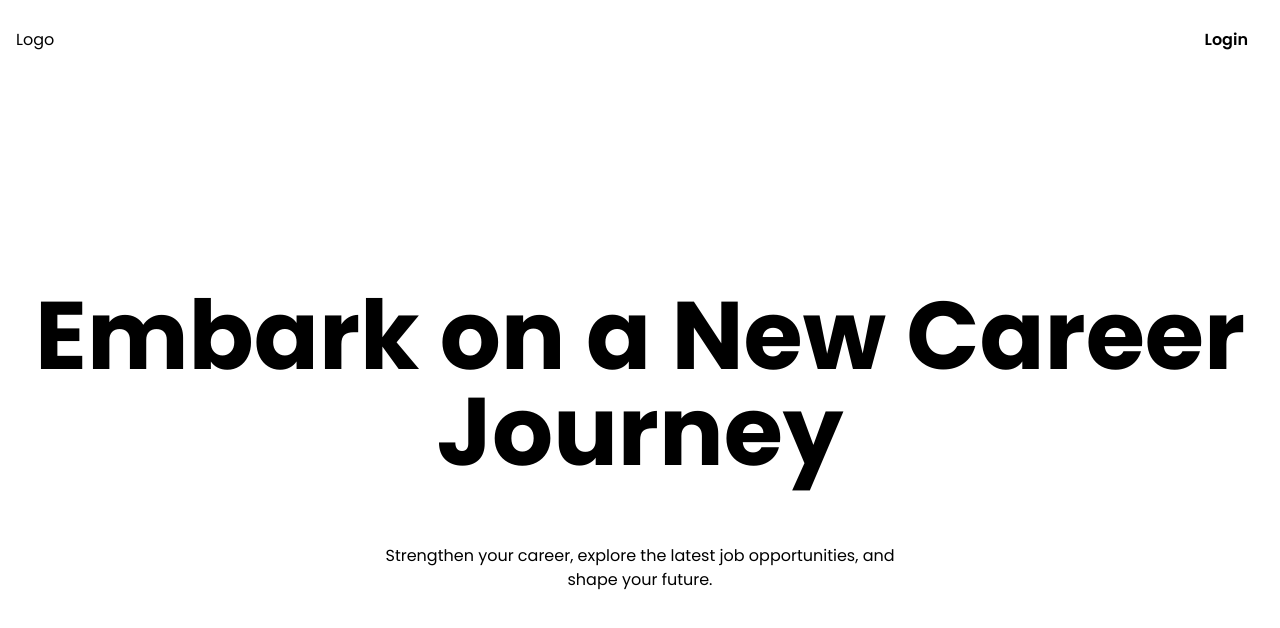
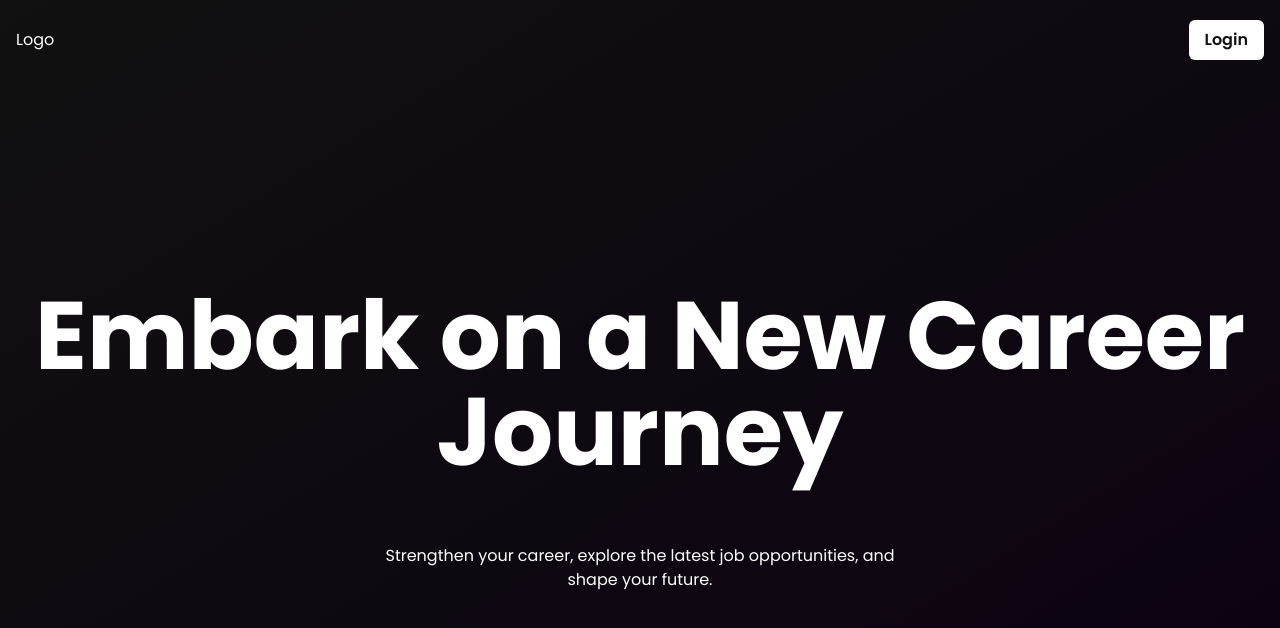
Before and after one commit to mucahittasan/Job-Finding-App, a Next.js app: page / in a window 1280 px wide. Shown: the top 628 px of the page. Built offline with nearby package versions, Linux system fonts and the light colour scheme.

Commit message:
Created color variables and changed home background color

```diff
--- a/src/app/layout.tsx
+++ b/src/app/layout.tsx
@@ -21,7 +21,9 @@ export default function RootLayout({
 }>) {
   return (
     <html lang="en">
-      <body className={poppins.className}>
+      <body
+        className={`${poppins.className}  bg-gradient-to-br from-dark to-[rgb(12,1,17)] min-h-screen text-white relative`}
+      >
         <Header />
         {children}
       </body>
--- a/tailwind.config.ts
+++ b/tailwind.config.ts
@@ -7,7 +7,12 @@ const config: Config = {
     './src/app/**/*.{js,ts,jsx,tsx,mdx}',
   ],
   theme: {
-    extend: {},
+    extend: {
+      colors: {
+        gray_color: 'rgb(100,100,100)',
+        dark: '#111',
+      },
+    },
   },
   plugins: [],
 }
```
